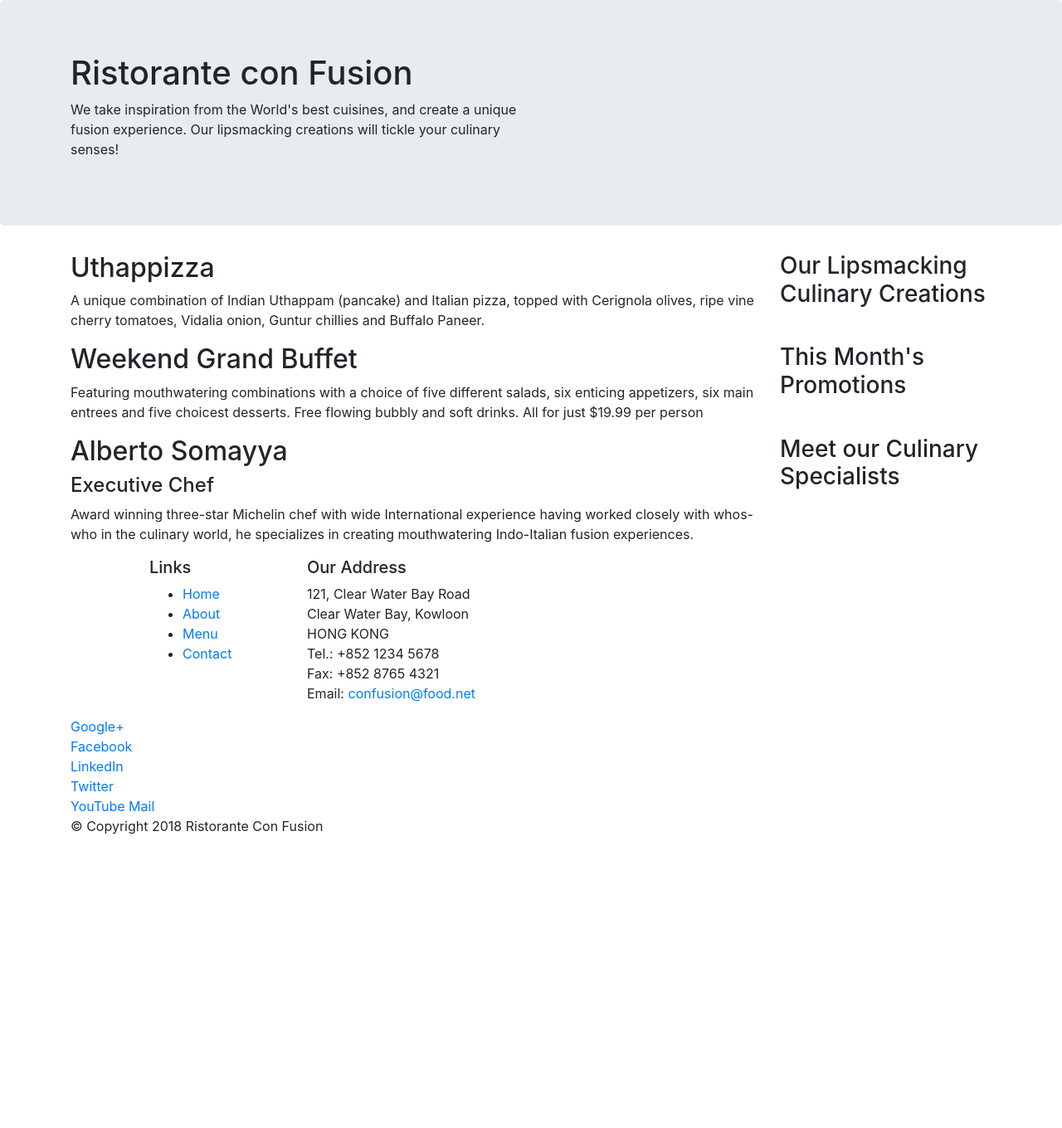
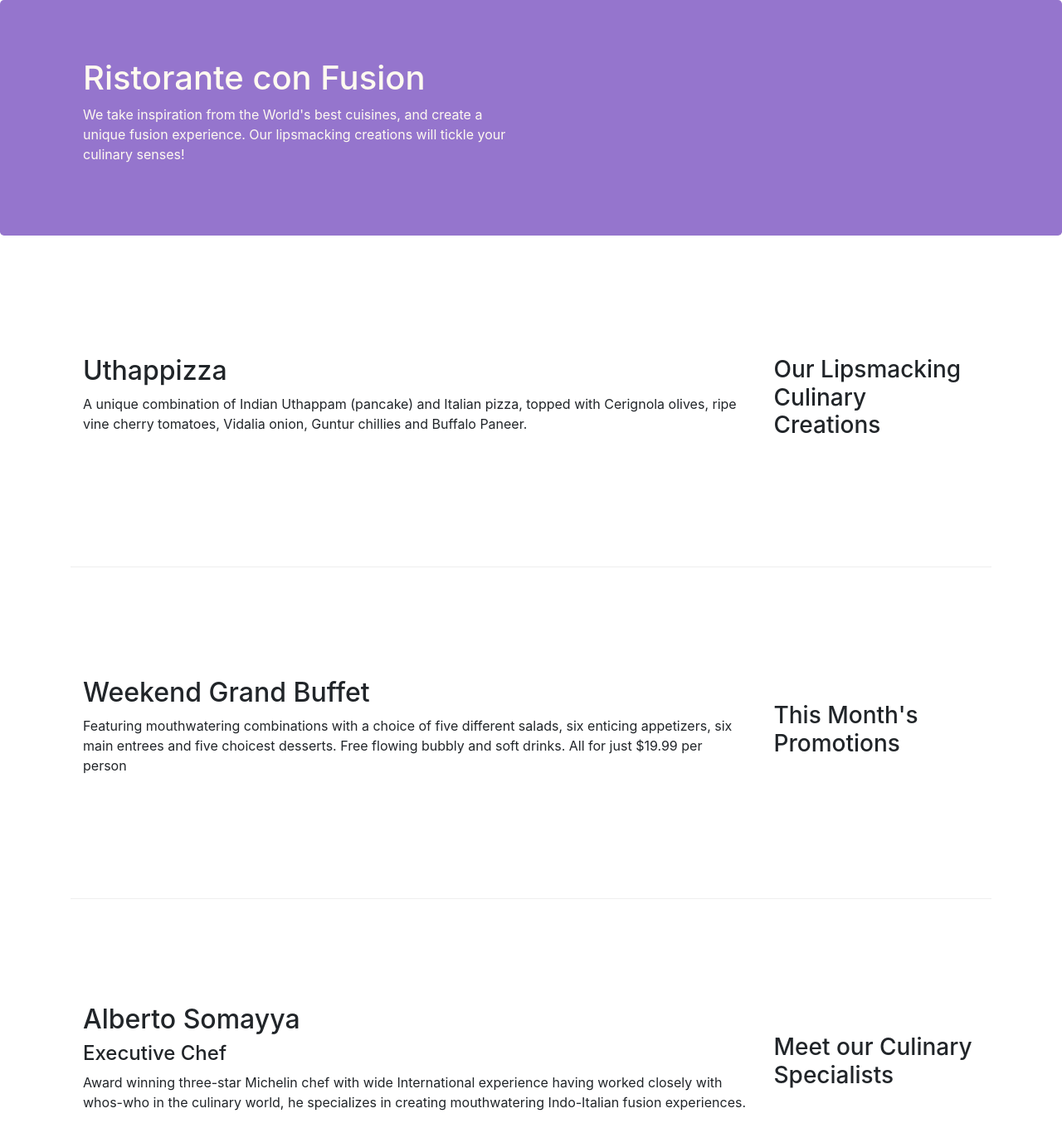
Before and after one commit to giusecagliari/git-test, a website: page index.html in a window 1280 px wide. Shown: the top 1360 px of the page at 83% size. Before the commit the page ends 1024 px from the top, so only its background shows below. Drawn offline with nearby package versions, Linux system fonts and the light colour scheme.

Commit message:
Bootstrap grid part two

```diff
--- /dev/null
+++ b/css/style.css
@@ -0,0 +1,30 @@
+.row-header{
+    margin:0px auto;
+    padding:0px;
+}
+
+.row-content {
+    margin:0px auto;
+    padding: 50px 0px 50px 0px;
+    border-bottom: 1px ridge;
+    min-height:400px;
+}
+
+.footer{
+    background-color: #D1C4E9;
+    margin:0px auto;
+    padding: 20px 0px 20px 0px;
+}
+
+.jumbotron {
+    padding:70px 30px 70px 30px;
+    margin:0px auto;
+    background: #9575CD ;
+    color:floralwhite;
+}
+
+.address{
+    font-size:80%;
+    margin:0px;
+    color:#0f0f0f;
+}
--- a/index.html
+++ b/index.html
@@ -9,7 +9,9 @@
     <meta http-equiv="x-ua-compatible" content="ie=edge">
 
     <!-- Bootstrap CSS -->
+
     <link rel="stylesheet" href="node_modules/bootstrap/dist/css/bootstrap.min.css">
+    <link href="css/style.css" rel="stylesheet">
     <!-- jQuery first, then Popper.js, then Bootstrap JS. -->
     <script src="node_modules/jquery/dist/jquery.slim.min.js"></script>
     <script src="node_modules/popper.js/dist/umd/popper.min.js"></script>
@@ -20,10 +22,10 @@
 <body>
 
 
-    <header>
-        <div class="jumbotron">
+    <header class="jumbotron">
+
             <div class="container">
-                <div class="row">
+                <div class="row row-header">
                     <div class="col-12  col-sm-6">
                     <h1>Ristorante con Fusion</h1>
                     <p>We take inspiration from the World's best cuisines, and create a unique fusion experience. Our lipsmacking creations will tickle your culinary senses!</p>
@@ -31,11 +33,11 @@
                 </div>
             </div>
 
-        </div>
+
     </header>
 
     <div class="container">
-        <div class="row">
+        <div class="row row-content align-items-center">
             <div class="col-12 col-sm-4 order-sm-last col-md-3">
                 <h3>Our Lipsmacking Culinary Creations</h3>
             </div>
@@ -46,7 +48,7 @@
         </div>
 
 
-        <div class="row">
+        <div class="row row-content align-items-center">
             <div class="col-12 col-sm-4 order-sm-last col-md-3">
                 <h3>This Month's Promotions</h3>
             </div>
@@ -56,7 +58,7 @@
             </div>
         </div>
 
-        <div class="row">
+        <div class="row row-content align-items-center">
             <div class="col-12 col-sm-4 order-sm-last col-md-3">
                 <h3>Meet our Culinary Specialists</h3>
             </div>
@@ -68,19 +70,19 @@
         </div>
     </div>
 
-    <footer>
+    <footer class="footer">
         <div class="container">
             <div class="row">
                 <div class="col-4 offset-1 col-sm-2">
                     <h5>Links</h5>
-                    <ul>
+                    <ul class="list-unstyled">
                         <li><a href="#">Home</a></li>
                         <li><a href="#">About</a></li>
                         <li><a href="#">Menu</a></li>
                         <li><a href="#">Contact</a></li>
                     </ul>
                 </div>
-                <div class=" col-7 col-sm-5">
+                <div class="col-7 col-sm-5">
                     <h5>Our Address</h5>
                     <address>
                         121, Clear Water Bay Road<br>
@@ -91,19 +93,20 @@
                         Email: <a href="mailto:confusion@food.net">confusion@food.net</a>
                     </address>
                 </div>
-                <div>
-                    <div class="col-12 col-sm-4">
+
+                    <div class="col-12 col-sm-4 align-self-center">
+                        <div class="text-center">
                         <a href="http://google.com/+">Google+</a>
                         <a href="http://www.facebook.com/profile.php?id=">Facebook</a>
                         <a href="http://www.linkedin.com/in/">LinkedIn</a>
                         <a href="http://twitter.com/">Twitter</a>
                         <a href="http://youtube.com/">YouTube</a>
                         <a href="mailto:">Mail</a>
+                        </div>
                     </div>
-                </div>
             </div>
             <div>
-                <div class="row">
+                <div class="row justify-content-center">
                     <div class="col-auto">
                     <p>© Copyright 2018 Ristorante Con Fusion</p>
                     </div>
@@ -113,6 +116,5 @@
         </div>
     </footer>
 
-
 </body>
 </html>
```
